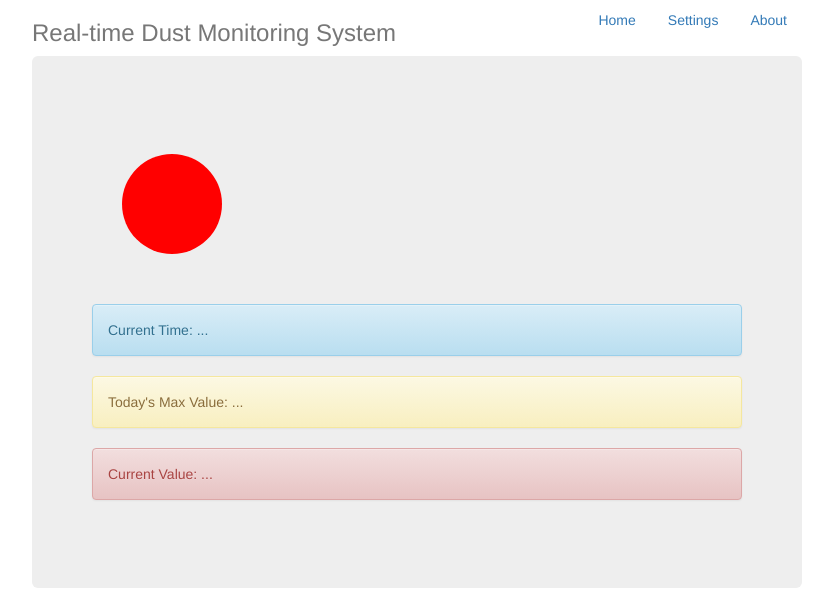
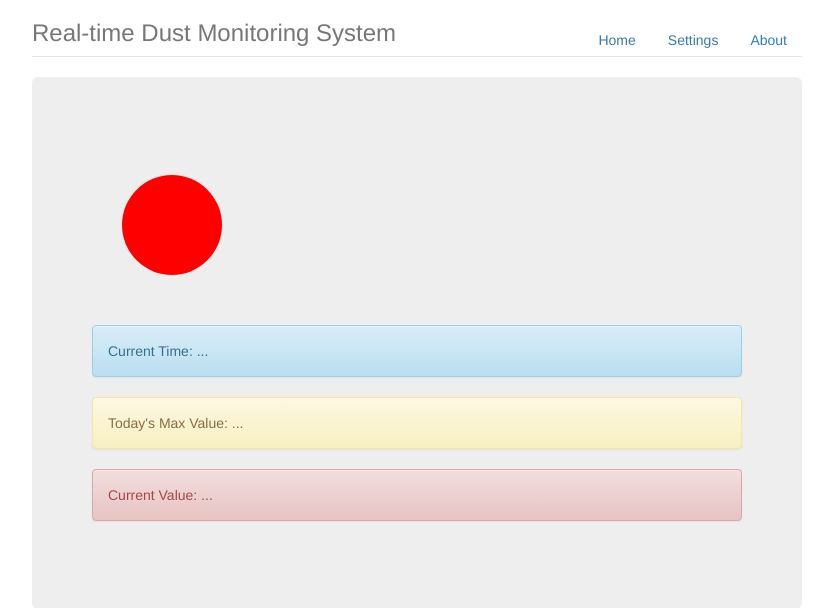
Before and after one commit to jwj0831/dust-portal, a PHP site: page /dust.php in a window 1280 px wide. Shown: the top 608 px of the page, without its empty margins (223-1056 px from the left). Run offline with PHP 8.4, Linux system fonts and the light colour scheme; data that the repository does not hold is empty; some libraries are stand-ins or nearby versions.

Commit message:
add header div

```diff
--- a/dust.php
+++ b/dust.php
@@ -42,12 +42,14 @@ $results -> close();
 
 	<body>
 		<div class="container">
+			<div class="header">
 				<ul class="nav nav-pills pull-right">
 					<li><a href="#">Home</a></li>
 					<li><a href="#">Settings</a></li>
 					<li><a href="#">About</a></li>
 				</ul>
 				<h3 class="text-muted">Real-time Dust Monitoring System</h3>
+			</div>
 
 			<div class="jumbotron">
 				<div id="symbol-info">
--- a/static/css/dust-portal.css
+++ b/static/css/dust-portal.css
@@ -1,3 +1,7 @@
+.header{
+	margin-bottom: 20px;
+	border-bottom: 1px solid #e5e5e5;
+}
 .container {
 	max-width: 800px;
 }
```
Lines whose indentation alone changed are shown as unchanged.
